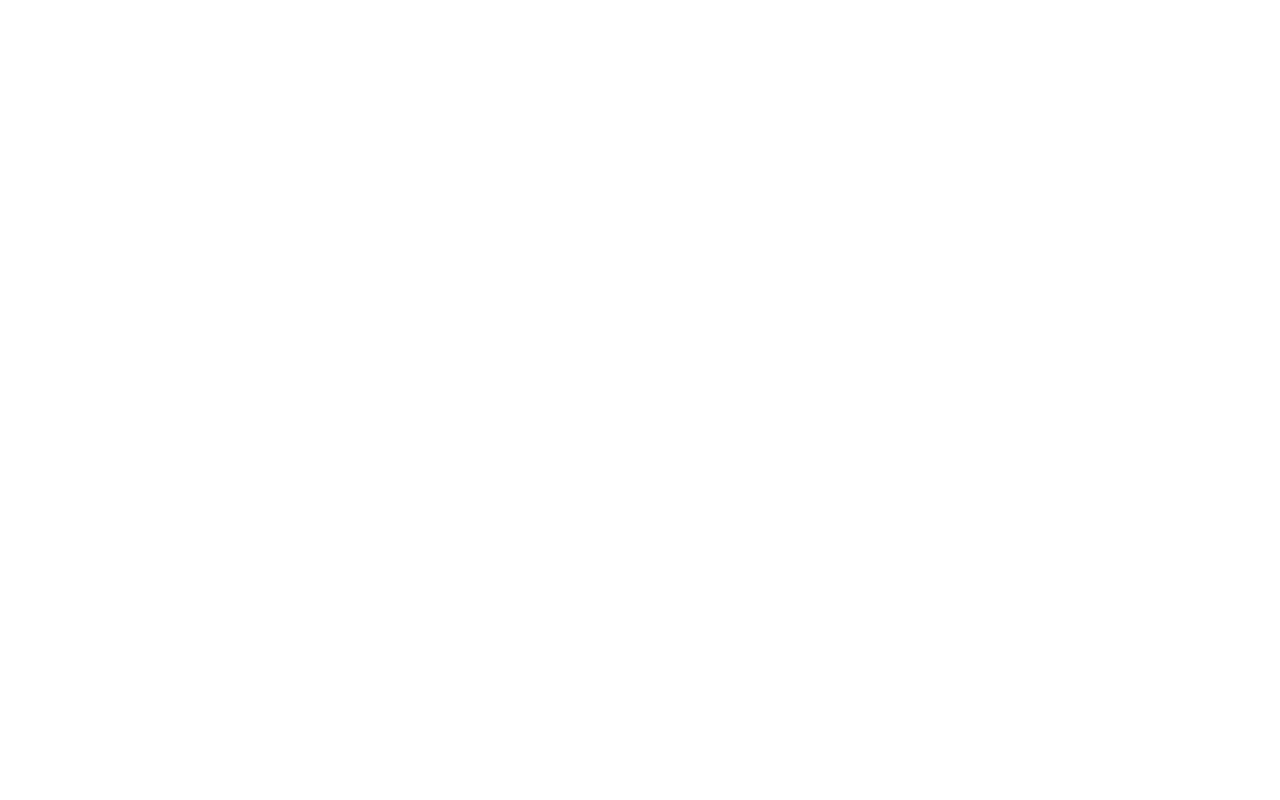
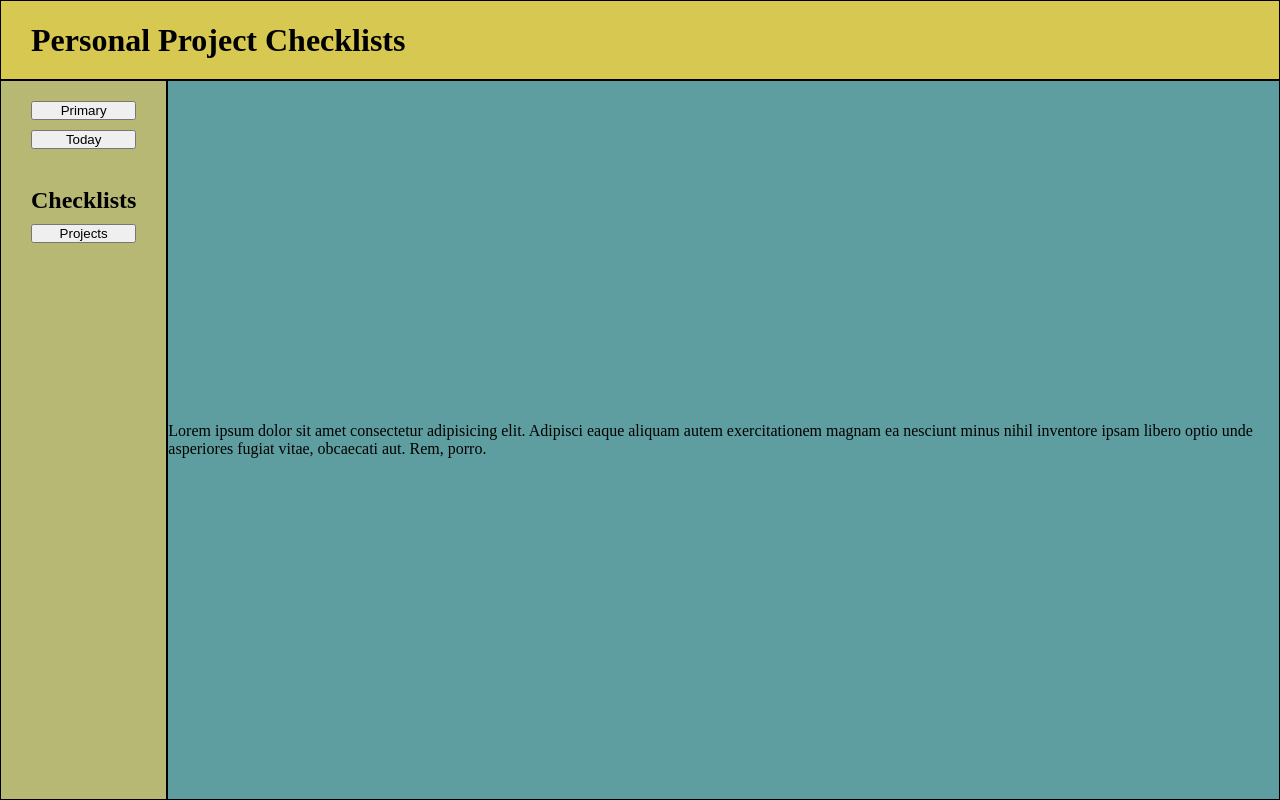
Before and after one commit to stvdeshon/To-Do-List, a website: page dist/index.html in a window 1280 px wide. Drawn offline with Linux system fonts and the light colour scheme.

Commit message:
Add basic CSS

```diff
--- a/dist/index.html
+++ b/dist/index.html
@@ -9,6 +9,21 @@
     <title>To Do List</title>
 </head>
 <body>
-
+    <header>
+        <h1>Personal Project Checklists</h1>
+    </header>
+    <main>
+        <div id="sidebar">
+                <button class="side primary">Primary</button>
+                <button class="side today">Today</button>
+                <br>
+                <h2>Checklists</h2>
+                <button class="side projects">Projects</button>
+        </div>
+        <div id="project-panel">Lorem ipsum dolor sit amet consectetur adipisicing elit.
+            Adipisci eaque aliquam autem exercitationem magnam ea nesciunt minus nihil
+            inventore ipsam libero optio unde asperiores fugiat vitae, obcaecati aut.
+            Rem, porro.</div>
+    </main>
 </body>
 </html>
--- a/dist/style.css
+++ b/dist/style.css
@@ -0,0 +1,46 @@
+* {
+    padding: 0;
+    margin: 0;
+    list-style: none;
+}
+
+html, body {
+    width: 100vw;
+    height: 100vh;
+}
+
+body {
+    display: grid;
+    grid-template-rows: 1fr 9fr;
+}
+
+header {
+    display: flex;
+    justify-content: space-between;
+    align-items: center;
+    padding: 20px 30px;
+    border: 1px solid black;
+    background-color: #d6c850;
+}
+
+main {
+    display: flex;
+}
+
+#sidebar {
+    display: flex;
+    flex-direction: column;
+    gap: 10px;
+    padding: 20px 30px;
+    border: 1px solid black;
+    background-color: #b8b875;
+}
+
+#project-panel {
+    border: 1px solid black;
+    width: 100%;
+    display: flex;
+    justify-content: center;
+    align-items: center;
+    background-color: cadetblue;
+}
```
